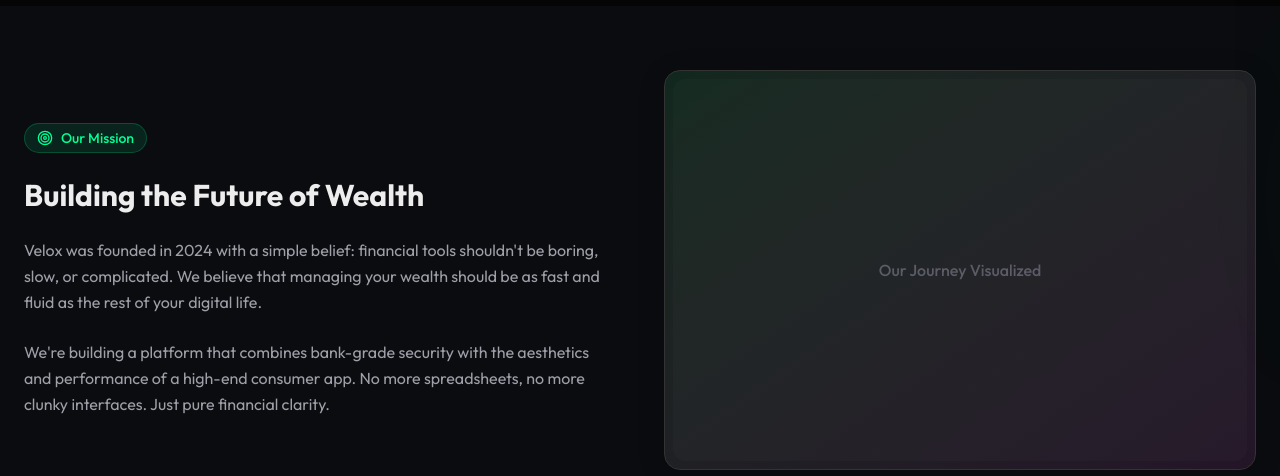
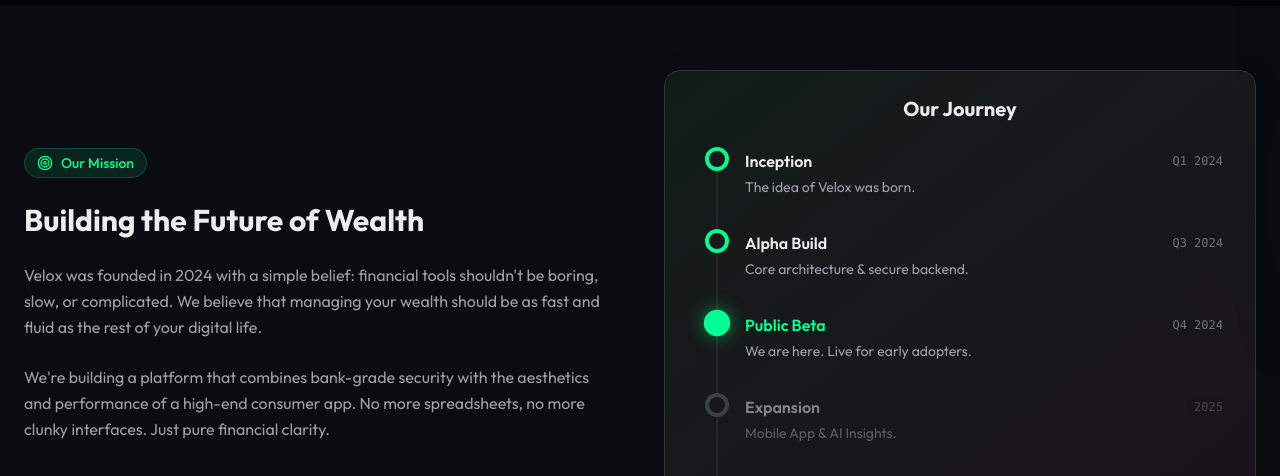
Before and after one commit to Ajchavan17/Velox, a Next.js app: page /about in a window 1280 px wide. Shown: the part 476-952 px from the top of the page. Built offline with nearby package versions, Linux system fonts and the light colour scheme; no server answers.

Commit message:
Add interactive Journey Timeline to About page

```diff
--- a/src/app/about/page.tsx
+++ b/src/app/about/page.tsx
@@ -45,11 +45,50 @@
                                     We're building a platform that combines bank-grade security with the aesthetics and performance of a high-end consumer app. No more spreadsheets, no more clunky interfaces. Just pure financial clarity.
                                 </p>
                             </div>
-                            <div className="relative h-[400px] rounded-2xl overflow-hidden glass-card border-white/5 p-2">
-                                <div className="absolute inset-0 bg-gradient-to-br from-primary/20 to-secondary/20 opacity-50" />
-                                <div className="w-full h-full bg-zinc-900/50 rounded-xl flex items-center justify-center">
-                                    {/* Placeholder for Office/Team Image */}
-                                    <span className="text-zinc-600 font-medium">Our Journey Visualized</span>
+                            <div className="relative h-[450px] rounded-2xl overflow-hidden glass-card border-white/5 p-6 flex flex-col">
+                                <div className="absolute inset-0 bg-gradient-to-br from-primary/5 to-secondary/5" />
+                                <h3 className="text-xl font-bold mb-6 text-center z-10 relative">Our Journey</h3>
+
+                                <div className="flex-1 relative z-10 pl-4 overflow-y-auto custom-scrollbar">
+                                    {/* Timeline Line */}
+                                    <div className="absolute left-[27px] top-2 bottom-4 w-0.5 bg-zinc-800" />
+
+                                    {/* Milestones */}
+                                    <div className="space-y-8 relative">
+                                        {[
+                                            { date: "Q1 2024", title: "Inception", desc: "The idea of Velox was born.", active: true },
+                                            { date: "Q3 2024", title: "Alpha Build", desc: "Core architecture & secure backend.", active: true },
+                                            { date: "Q4 2024", title: "Public Beta", desc: "We are here. Live for early adopters.", active: true, current: true },
+                                            { date: "2025", title: "Expansion", desc: "Mobile App & AI Insights.", active: false }
+                                        ].map((item, index) => (
+                                            <div key={index} className="group relative flex items-start gap-4">
+                                                {/* Node */}
+                                                <div className={`relative z-10 w-6 h-6 rounded-full border-4 flex-shrink-0 transition-all duration-300 ${item.current
+                                                        ? "bg-primary border-primary shadow-[0_0_15px_rgba(0,255,148,0.5)] scale-110"
+                                                        : item.active
+                                                            ? "bg-zinc-900 border-primary"
+                                                            : "bg-zinc-900 border-zinc-700 group-hover:border-zinc-500"
+                                                    }`}>
+                                                    {item.current && <div className="absolute inset-0 rounded-full animate-ping bg-primary/20" />}
+                                                </div>
+
+                                                {/* Content */}
+                                                <div className={`flex-1 pt-0.5 transition-all duration-300 ${item.active ? "opacity-100" : "opacity-50 group-hover:opacity-80"}`}>
+                                                    <div className="flex items-center justify-between mb-1">
+                                                        <h4 className={`font-semibold ${item.current ? "text-primary" : "text-foreground"}`}>
+                                                            {item.title}
+                                                        </h4>
+                                                        <span className="text-xs font-mono text-zinc-500 bg-zinc-900/50 px-2 py-0.5 rounded">
+                                                            {item.date}
+                                                        </span>
+                                                    </div>
+                                                    <p className="text-sm text-zinc-400 group-hover:text-zinc-300 transition-colors">
+                                                        {item.desc}
+                                                    </p>
+                                                </div>
+                                            </div>
+                                        ))}
+                                    </div>
                                 </div>
                             </div>
                         </div>
```
